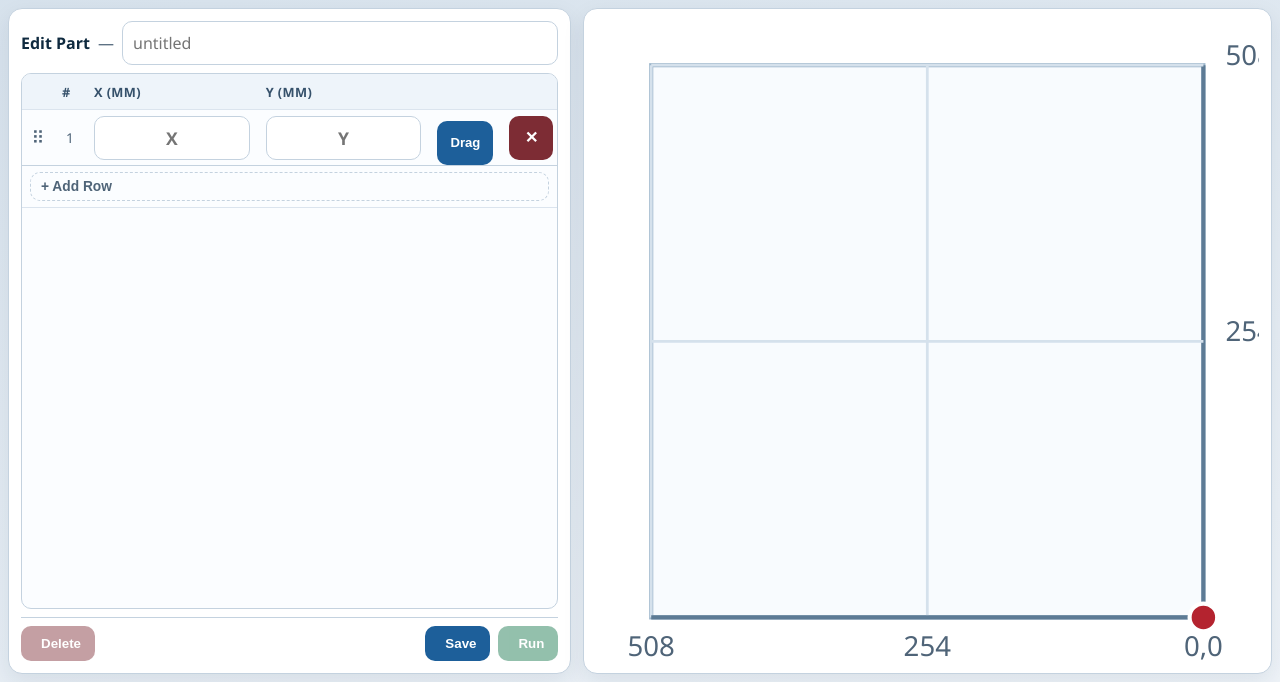
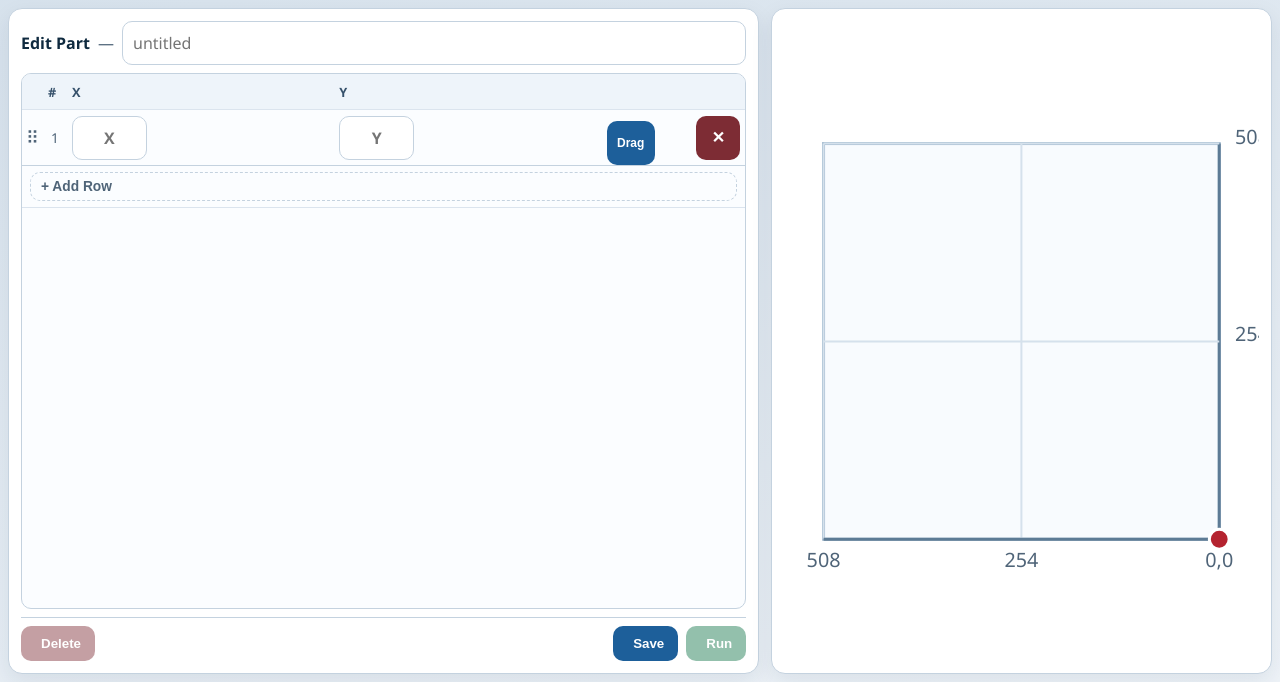
Before and after one commit to gagesmith3/WeldFlex, a Flask app: page /parts?new=1 in a window 1280 px wide. Shown: the part 118-800 px from the top of the page. Run offline with Flask 3, Linux system fonts and the light colour scheme; data that the repository does not hold is empty; some libraries are stand-ins or nearby versions.

Commit message:
edit fix

```diff
--- a/backend/static/css/operator.css
+++ b/backend/static/css/operator.css
@@ -607,12 +607,12 @@ select {
 .coord-table {
   width: 100%;
   border-collapse: collapse;
-  table-layout: fixed;
+  table-layout: auto;
 }
 
 .coord-table th,
 .coord-table td {
-  padding: 0 8px;
+  padding: 0 5px;
   border-bottom: 1px solid #dbe4ee;
   vertical-align: middle;
 }
@@ -637,10 +637,12 @@ select {
 
 .coord-table input[type="text"],
 .coord-table input[type="number"] {
-  width: 100%;
+  width: 75px;
+  display: block;
+  margin: 0;
   height: 44px;
-  padding: 0 8px;
-  font-size: 1.1rem;
+  padding: 0 4px;
+  font-size: 1rem;
   font-weight: 600;
   text-align: center;
 }
@@ -866,15 +868,15 @@ select {
   width: 100%;
   height: 44px;
   padding: 0;
-  font-size: 0.82rem;
-  justify-content: center;
-}
-
-/* Column widths — table-layout: fixed means these are exact */
-.drag-col     { width: 32px; }
-.num-col      { width: 32px; text-align: center; }
-.drag-btn-col { width: 72px; }
-.action-col   { width: 56px; }
+  font-size: 0.75rem;
+  justify-content: center;
+}
+
+.drag-col       { width: 20px; }
+.num-col        { width: 24px; text-align: center; }
+.drag-btn-col   { width: 58px; }
+.row-spacer-col { width: auto; }  /* absorbs all leftover space */
+.action-col     { width: 44px; text-align: right; }
 
 .drag-handle-cell {
   text-align: center;
@@ -1351,7 +1353,7 @@ pre {
 
 .parts-editor-view {
   display: grid;
-  grid-template-columns: minmax(0, 45fr) minmax(0, 55fr);
+  grid-template-columns: minmax(0, 60fr) minmax(0, 40fr);
   gap: 12px;
   align-items: stretch;
 }
--- a/backend/static/js/coordinate_table.js
+++ b/backend/static/js/coordinate_table.js
@@ -100,6 +100,7 @@
       "<td><input type='text' inputmode='none' data-kbd='num' name='x' value='" + (xVal || '') + "' placeholder='X' required></td>" +
       "<td><input type='text' inputmode='none' data-kbd='num' name='y' value='" + (yVal || '') + "' placeholder='Y' required></td>" +
       "<td><button class='btn recipe-save row-action-btn' type='button'>Drag</button></td>" +
+      "<td class='row-spacer'></td>" +
       "<td><button class='btn row-remove' type='button'>✕</button></td>";
     return tr;
   }
@@ -153,7 +154,7 @@
 
       var placeholder = document.createElement('tr');
       placeholder.className = 'drag-placeholder';
-      placeholder.innerHTML = '<td colspan="6" class="drag-placeholder-cell"></td>';
+      placeholder.innerHTML = '<td colspan="7" class="drag-placeholder-cell"></td>';
       tbody.insertBefore(placeholder, row.nextSibling);
 
       row.classList.add('dragging');
--- a/backend/templates/partials/studs_input.html
+++ b/backend/templates/partials/studs_input.html
@@ -4,16 +4,17 @@
 			<tr>
 				<th class="drag-col" aria-label="Drag to reorder"></th>
 				<th class="num-col">#</th>
-				<th>X (mm)</th>
-				<th>Y (mm)</th>
+				<th>X</th>
+				<th>Y</th>
 				<th class="drag-btn-col" aria-label="Drag to position"></th>
+				<th class="row-spacer-col" aria-hidden="true"></th>
 				<th class="action-col" aria-label="Remove"></th>
 			</tr>
 		</thead>
 		<tbody id="coord-table-body"></tbody>
 		<tfoot>
 			<tr class="table-add-row">
-				<td colspan="6">
+				<td colspan="7">
 					<button class="btn table-add" type="button" id="add-row-btn">+ Add Row</button>
 				</td>
 			</tr>
```
